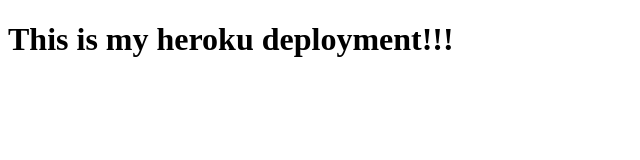
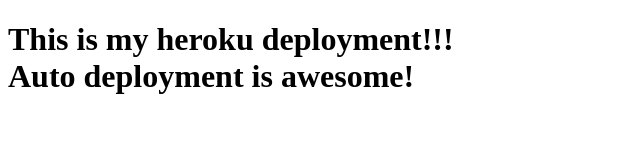
Before and after one commit to DanJan1999/heroku-deployment, a website: page index.html in a window 1280 px wide. Shown: the whole page, without its empty margins (0-640 px from the left). Drawn offline with Linux system fonts and the light colour scheme.

Commit message:
Second Commit

```diff
--- a/index.html
+++ b/index.html
@@ -7,6 +7,9 @@
   <title>Heroku Test</title>
 </head>
 <body>
-  <h1>This is my heroku deployment!!!</h1>
+  <h1>This is my heroku deployment!!!
+    <br>
+    Auto deployment is awesome!
+  </h1>
 </body>
 </html>
```
Also changed, not shown: package.json (+1 -49 lines).
